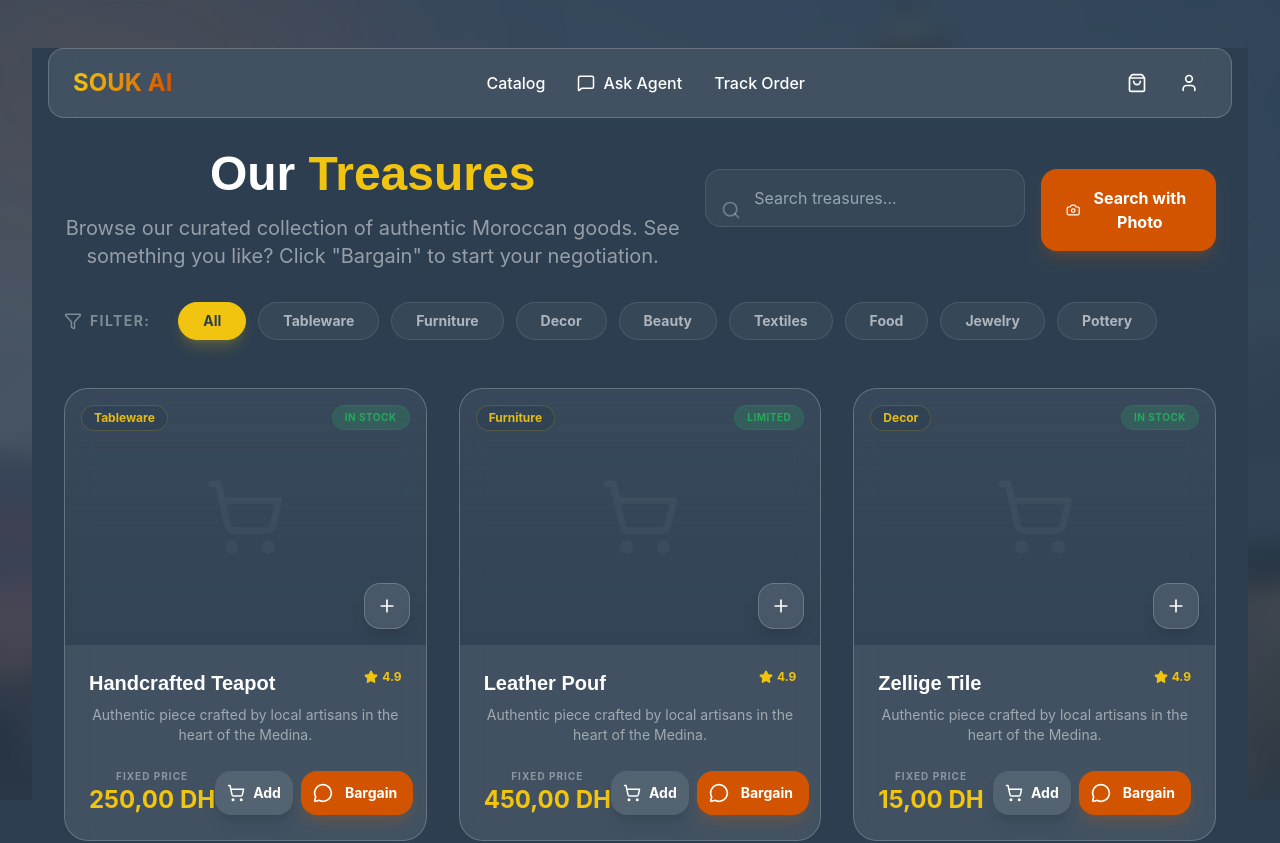
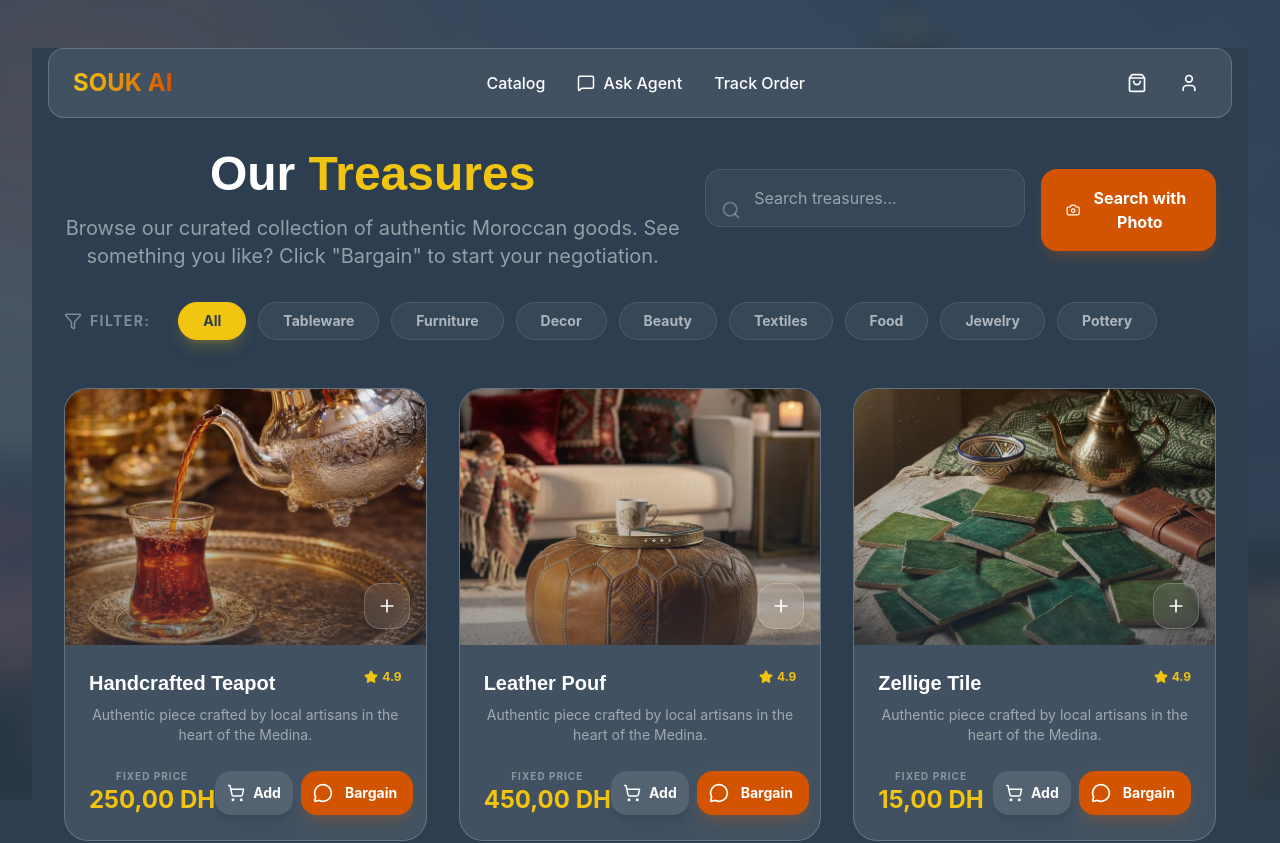
Before and after one commit to NASSI-NASSO/e-commerce-agent, a React (Vite) app: page /catalog in a window 1280 px wide. Shown: the top 843 px of the page. Built offline with nearby package versions, Linux system fonts and the light colour scheme; no server answers.

Commit message:
add more cards

```diff
--- a/src/components/ProductCard.jsx
+++ b/src/components/ProductCard.jsx
@@ -1,21 +1,26 @@
-import React from 'react';
+import React, { useState } from 'react';
 import { ShoppingCart, MessageCircle, Star, Plus } from 'lucide-react';
+import { useNavigate } from 'react-router-dom';
 import { useCart } from '../context/CartContext';
-import { useState } from 'react';
 import { formatCurrency } from '../utils/formatters';
 
-const ProductCard = ({ id, name, price, category, status }) => {
+const ProductCard = ({ id, name, price, category, status, image }) => {
     const { addToCart } = useCart();
+    const navigate = useNavigate();
     const [isAdded, setIsAdded] = useState(false);
 
     const handleAddToCart = () => {
-        addToCart({ id, name, price, category });
+        addToCart({ id, name, price, category, image });
         setIsAdded(true);
         setTimeout(() => setIsAdded(false), 2000);
     };
 
+    const handleBargain = () => {
+        navigate('/chat', { state: { product: { id, name, price, category, image } } });
+    };
+
     return (
-        <div className="glass rounded-3xl overflow-hidden group hover:border-morocco-saffron/40 transition-all duration-500 hover:shadow-2xl hover:shadow-morocco-saffron/5">
+        <div id={`product-${id}`} className="glass rounded-3xl overflow-hidden group hover:border-morocco-saffron/40 transition-all duration-500 hover:shadow-2xl hover:shadow-morocco-saffron/5">
             <div className="h-64 bg-morocco-midnight/40 relative overflow-hidden">
                 <div className="absolute top-4 left-4 bg-morocco-midnight/60 backdrop-blur-md px-3 py-1 rounded-full text-xs font-bold text-morocco-saffron border border-morocco-saffron/20">
                     {category}
@@ -26,8 +31,16 @@ const ProductCard = ({ id, name, price, category, status }) => {
                     </div>
                 )}
                 <div className="absolute inset-0 flex items-center justify-center text-white/5 group-hover:scale-110 transition-transform duration-700">
-                    {/* Image placeholder */}
-                    <ShoppingCart size={80} />
+                    {/* Image placeholder or actual image */}
+                    {image ? (
+                        <img
+                            src={image}
+                            alt={name}
+                            className="w-full h-full object-cover"
+                        />
+                    ) : (
+                        <ShoppingCart size={80} />
+                    )}
                 </div>
 
                 <div className="absolute inset-0 bg-gradient-to-t from-morocco-midnight/80 to-transparent opacity-60"></div>
@@ -68,7 +81,10 @@ const ProductCard = ({ id, name, price, category, status }) => {
                             <span>{isAdded ? 'Added' : 'Add'}</span>
                         </button>
 
-                        <button className="bg-morocco-terracotta hover:bg-morocco-clay text-white p-3 rounded-2xl transition-all shadow-lg shadow-morocco-terracotta/20 flex items-center gap-2 group/btn">
+                        <button
+                            onClick={handleBargain}
+                            className="bg-morocco-terracotta hover:bg-morocco-clay text-white p-3 rounded-2xl transition-all shadow-lg shadow-morocco-terracotta/20 flex items-center gap-2 group/btn"
+                        >
                             <MessageCircle size={20} className="group-hover/btn:rotate-12 transition-transform" />
                             <span className="font-bold text-sm px-1">Bargain</span>
                         </button>
```
